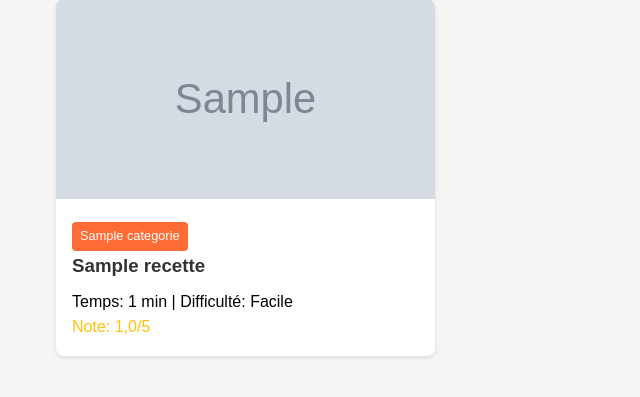
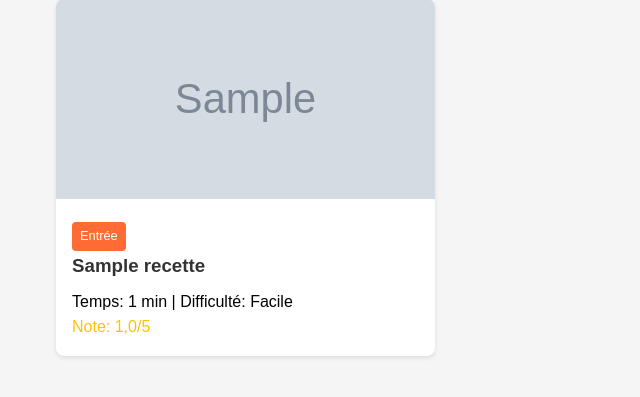
Before and after one commit to dylanlanguet/MijotonFrontend, a Django app: page / in a window 1280 px wide. Shown: the part 222-619 px from the top of the page, without its empty margins (0-640 px from the left). Run offline with Django 5.2, Linux system fonts and the light colour scheme; tables that the repository leaves empty hold one stand-in row (values such as "Sample post"); grey boxes marked "Sample" are stand-in pictures.

Commit message:
Code qui marche pas

```diff
--- a/mijoton/urls.py
+++ b/mijoton/urls.py
@@ -5,6 +5,7 @@ from django.conf.urls.static import static
 
 urlpatterns = [
     path('admin/', admin.site.urls),
+    path('oidc/', include('mozilla_django_oidc.urls')),
     path('', include('recipes.urls')),
 ]
 
--- a/recipes/models.py
+++ b/recipes/models.py
@@ -2,21 +2,20 @@ from django.db import models
 from django.contrib.auth.models import User
 
 
-class Categorie(models.Model):
-    nom = models.CharField(max_length=50)
+class Recette(models.Model):
+    class Categorie(models.TextChoices):
+        ENTREE = 'entree', 'Entrée'
+        PLAT = 'plat', 'Plat'
+        DESSERT = 'dessert', 'Dessert'
+        COCKTAIL = 'cocktail', 'Cocktail'
 
-    def __str__(self):
-        return self.nom
-
-
-class Recette(models.Model):
     DIFFICULTE_CHOICES = [
         ('facile', 'Facile'),
         ('moyen', 'Moyen'),
         ('difficile', 'Difficile'),
     ]
     titre = models.CharField(max_length=200)
-    categorie = models.ForeignKey(Categorie, on_delete=models.CASCADE)
+    categorie = models.CharField(max_length=20, choices=Categorie.choices)
     temps_preparation = models.IntegerField(help_text="Temps en minutes")
     image = models.ImageField(upload_to='recettes/', blank=True, null=True)
     ingredients = models.TextField()
--- a/recipes/templates/recipes/ajouter_recette.html
+++ b/recipes/templates/recipes/ajouter_recette.html
@@ -14,7 +14,7 @@
     <label for="categorie">Catégorie</label>
     <select id="categorie" name="categorie" required>
         {% for cat in categories %}
-            <option value="{{ cat.id }}">{{ cat.nom }}</option>
+            <option value="{{ cat.0 }}">{{ cat.1 }}</option>
         {% endfor %}
     </select>
 
--- a/recipes/templates/recipes/detail_recette.html
+++ b/recipes/templates/recipes/detail_recette.html
@@ -12,7 +12,7 @@
 
     <h1>{{ recette.titre }}</h1>
     <p>
-        <span class="badge">{{ recette.categorie.nom }}</span>
+        <span class="badge">{{ recette.get_categorie_display }}</span>
         <span>Temps de préparation: {{ recette.temps_preparation }} min</span> |
         <span>Portions: {{ recette.portions }}</span> |
         <span>Difficulté: {{ recette.get_difficulte_display }}</span> |
--- a/recipes/templates/recipes/liste_recettes.html
+++ b/recipes/templates/recipes/liste_recettes.html
@@ -11,7 +11,7 @@
         <select name="categorie" style="margin-bottom: 0; width: auto;">
             <option value="">Toutes les catégories</option>
             {% for cat in categories %}
-                <option value="{{ cat.id }}" {% if categorie_selected == cat.id|stringformat:"s" %}selected{% endif %}>{{ cat.nom }}</option>
+                <option value="{{ cat.0 }}" {% if categorie_selected == cat.0 %}selected{% endif %}>{{ cat.1 }}</option>
             {% endfor %}
         </select>
         <select name="tri" style="margin-bottom: 0; width: auto;">
@@ -35,7 +35,7 @@
                     <div style="width: 100%; height: 200px; background: #ddd; display: flex; align-items: center; justify-content: center; color: #666;">Pas d'image</div>
                 {% endif %}
                 <div class="recette-card-content">
-                    <span class="badge">{{ recette.categorie.nom }}</span>
+                    <span class="badge">{{ recette.get_categorie_display }}</span>
                     <h3><a href="{% url 'detail_recette' recette.pk %}" style="color: #333; text-decoration: none;">{{ recette.titre }}</a></h3>
                     <p>Temps: {{ recette.temps_preparation }} min | Difficulté: {{ recette.get_difficulte_display }}</p>
                     <p class="etoiles">Note: {{ recette.moyenne_votes|floatformat:1 }}/5</p>
--- a/recipes/templates/recipes/modifier_recette.html
+++ b/recipes/templates/recipes/modifier_recette.html
@@ -14,7 +14,7 @@
     <label for="categorie">Catégorie</label>
     <select id="categorie" name="categorie" required>
         {% for cat in categories %}
-            <option value="{{ cat.id }}" {% if cat.id == recette.categorie.id %}selected{% endif %}>{{ cat.nom }}</option>
+            <option value="{{ cat.0 }}" {% if cat.0 == recette.categorie %}selected{% endif %}>{{ cat.1 }}</option>
         {% endfor %}
     </select>
 
--- a/recipes/templates/recipes/recherche.html
+++ b/recipes/templates/recipes/recherche.html
@@ -11,7 +11,7 @@
         <select name="categorie" style="margin-bottom: 0; width: auto;">
             <option value="">Toutes les catégories</option>
             {% for cat in categories %}
-                <option value="{{ cat.id }}" {% if categorie_selected == cat.id|stringformat:"s" %}selected{% endif %}>{{ cat.nom }}</option>
+                <option value="{{ cat.0 }}" {% if categorie_selected == cat.0 %}selected{% endif %}>{{ cat.1 }}</option>
             {% endfor %}
         </select>
         <select name="tri" style="margin-bottom: 0; width: auto;">
@@ -38,7 +38,7 @@
                     <div style="width: 100%; height: 200px; background: #ddd; display: flex; align-items: center; justify-content: center; color: #666;">Pas d'image</div>
                 {% endif %}
                     <div class="recette-card-content">
-                        <span class="badge">{{ recette.categorie.nom }}</span>
+                        <span class="badge">{{ recette.get_categorie_display }}</span>
                         <h3><a href="{% url 'detail_recette' recette.pk %}" style="color: #333; text-decoration: none;">{{ recette.titre }}</a></h3>
                         <p>Temps: {{ recette.temps_preparation }} min</p>
                     </div>
--- a/recipes/views.py
+++ b/recipes/views.py
@@ -1,21 +1,21 @@
 from django.shortcuts import render, redirect, get_object_or_404
-from django.contrib.auth.forms import UserCreationForm, AuthenticationForm
-from django.contrib.auth import login, logout, authenticate
+from django.contrib.auth import logout
 from django.contrib.auth.decorators import login_required
 from django.contrib import messages
 from django.db.models import Q
-from .models import Recette, Categorie, Commentaire, Vote
+from django.conf import settings
+from .models import Recette, Commentaire, Vote
 
 
 def liste_recettes(request):
-    categories = Categorie.objects.all()
-    categorie_id = request.GET.get('categorie')
+    categories = Recette.Categorie.choices
+    categorie = request.GET.get('categorie')
     tri = request.GET.get('tri', '-created_at')
 
-    if categorie_id:
-        recettes = Recette.objects.filter(categorie_id=categorie_id)
-    else:
-        recettes = Recette.objects.all()
+    recettes = Recette.objects.all()
+
+    if categorie:
+        recettes = recettes.filter(categorie=categorie)
 
     if tri == 'note':
         recettes = sorted(recettes, key=lambda r: r.moyenne_votes(), reverse=True)
@@ -29,7 +29,7 @@ def liste_recettes(request):
     return render(request, 'recipes/liste_recettes.html', {
         'recettes': recettes,
         'categories': categories,
-        'categorie_selected': categorie_id,
+        'categorie_selected': categorie,
         'tri': tri
     })
 
@@ -54,8 +54,8 @@ def detail_recette(request, pk):
 
 def recherche(request):
     query = request.GET.get('q')
-    categories = Categorie.objects.all()
-    categorie_id = request.GET.get('categorie')
+    categories = Recette.Categorie.choices
+    categorie = request.GET.get('categorie')
     tri = request.GET.get('tri', '-created_at')
 
     recettes = Recette.objects.all()
@@ -63,8 +63,8 @@ def recherche(request):
     if query:
         recettes = recettes.filter(Q(titre__icontains=query) | Q(ingredients__icontains=query))
 
-    if categorie_id:
-        recettes = recettes.filter(categorie_id=categorie_id)
+    if categorie:
+        recettes = recettes.filter(categorie=categorie)
 
     if tri == 'note':
         recettes = sorted(recettes, key=lambda r: r.moyenne_votes(), reverse=True)
@@ -79,7 +79,7 @@ def recherche(request):
         'recettes': recettes,
         'query': query,
         'categories': categories,
-        'categorie_selected': categorie_id,
+        'categorie_selected': categorie,
         'tri': tri
     })
 
@@ -88,7 +88,7 @@ def recherche(request):
 def ajouter_recette(request):
     if request.method == 'POST':
         titre = request.POST.get('titre')
-        categorie_id = request.POST.get('categorie')
+        categorie = request.POST.get('categorie')
         temps_preparation = request.POST.get('temps_preparation')
         ingredients = request.POST.get('ingredients')
         etapes = request.POST.get('etapes')
@@ -98,7 +98,7 @@ def ajouter_recette(request):
 
         recette = Recette(
             titre=titre,
-            categorie_id=categorie_id,
+            categorie=categorie,
             temps_preparation=temps_preparation,
             ingredients=ingredients,
             etapes=etapes,
@@ -115,7 +115,7 @@ def ajouter_recette(request):
         messages.success(request, 'Recette ajoutée avec succès!')
         return redirect('detail_recette', pk=recette.pk)
 
-    categories = Categorie.objects.all()
+    categories = Recette.Categorie.choices
     return render(request, 'recipes/ajouter_recette.html', {'categories': categories})
 
 
@@ -125,7 +125,7 @@ def modifier_recette(request, pk):
 
     if request.method == 'POST':
         recette.titre = request.POST.get('titre')
-        recette.categorie_id = request.POST.get('categorie')
+        recette.categorie = request.POST.get('categorie')
         recette.temps_preparation = request.POST.get('temps_preparation')
         recette.ingredients = request.POST.get('ingredients')
         recette.etapes = request.POST.get('etapes')
@@ -140,7 +140,7 @@ def modifier_recette(request, pk):
         messages.success(request, 'Recette modifiée avec succès!')
         return redirect('detail_recette', pk=recette.pk)
 
-    categories = Categorie.objects.all()
+    categories = Recette.Categorie.choices
     return render(request, 'recipes/modifier_recette.html', {
         'recette': recette,
         'categories': categories
@@ -191,36 +191,30 @@ def voter(request, pk):
     return redirect('detail_recette', pk=pk)
 
 
-def inscription(request):
-    if request.method == 'POST':
-        form = UserCreationForm(request.POST)
-        if form.is_valid():
-            user = form.save()
-            login(request, user)
-            messages.success(request, 'Compte créé avec succès!')
-            return redirect('liste_recettes')
-    else:
-        form = UserCreationForm()
-    return render(request, 'recipes/inscription.html', {'form': form})
+def connexion(request):
+    """Redirige vers Keycloak pour l'authentification OIDC."""
+    return redirect('oidc_authentication_init')
 
 
-def connexion(request):
-    if request.method == 'POST':
-        form = AuthenticationForm(request, data=request.POST)
-        if form.is_valid():
-            username = form.cleaned_data.get('username')
-            password = form.cleaned_data.get('password')
-            user = authenticate(username=username, password=password)
-            if user is not None:
-                login(request, user)
-                messages.success(request, 'Connexion réussie!')
-                return redirect('liste_recettes')
-    else:
-        form = AuthenticationForm()
-    return render(request, 'recipes/connexion.html', {'form': form})
+def inscription(request):
+    """Redirige vers la page d'inscription Keycloak."""
+    keycloak_register_url = (
+        f"{settings.OIDC_OP_AUTHORIZATION_ENDPOINT.replace('/auth', '/registrations')}"
+        f"?client_id={settings.OIDC_RP_CLIENT_ID}"
+        f"&response_type=code"
+        f"&scope=openid"
+        f"&redirect_uri={settings.OIDC_CALLBACK_URL}"
+    )
+    return redirect(keycloak_register_url)
 
 
+@login_required
 def deconnexion(request):
+    """Deconnecte l'utilisateur de Django puis redirige vers le logout Keycloak."""
     logout(request)
-    messages.info(request, 'Déconnexion réussie!')
-    return redirect('liste_recettes')
+    keycloak_logout_url = (
+        f"{settings.OIDC_OP_LOGOUT_ENDPOINT}"
+        f"?client_id={settings.OIDC_RP_CLIENT_ID}"
+        f"&post_logout_redirect_uri=http://127.0.0.1:8000/"
+    )
+    return redirect(keycloak_logout_url)
```
Also changed, not shown: mijoton/settings.py (+29 -0 lines), README.md, recipes/migrations/0002_alter_recette_categorie.py (added), recipes/migrations/0003_delete_categorie.py (added).
